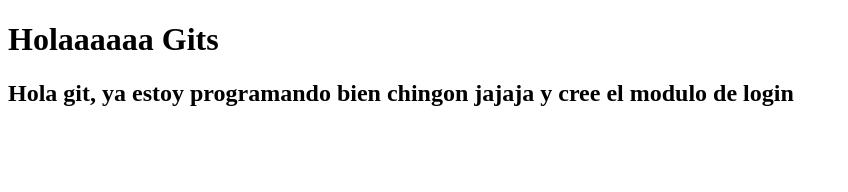
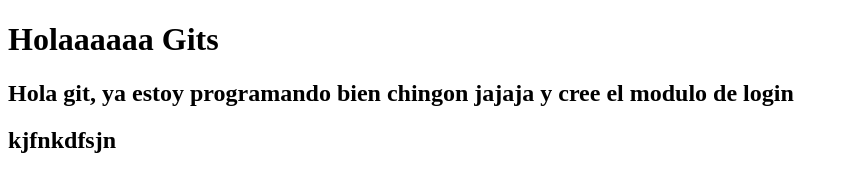
Before and after one commit to EriiMtz/PruebaGit, a plain HTML site: page index.html in a window 1280 px wide. Shown: the whole page, without its empty margins (0-848 px from the left). Drawn offline with Linux system fonts and the light colour scheme.

Commit message:
Agregar texto

```diff
--- a/index.html
+++ b/index.html
@@ -9,6 +9,6 @@
     <h1> Holaaaaaa Gits</h1>
     <h2>Hola git, ya estoy programando bien chingon jajaja y cree
         el modulo de login </h2>
-
+    <h2>kjfnkdfsjn</h2>
 </body>
 </html>
```
